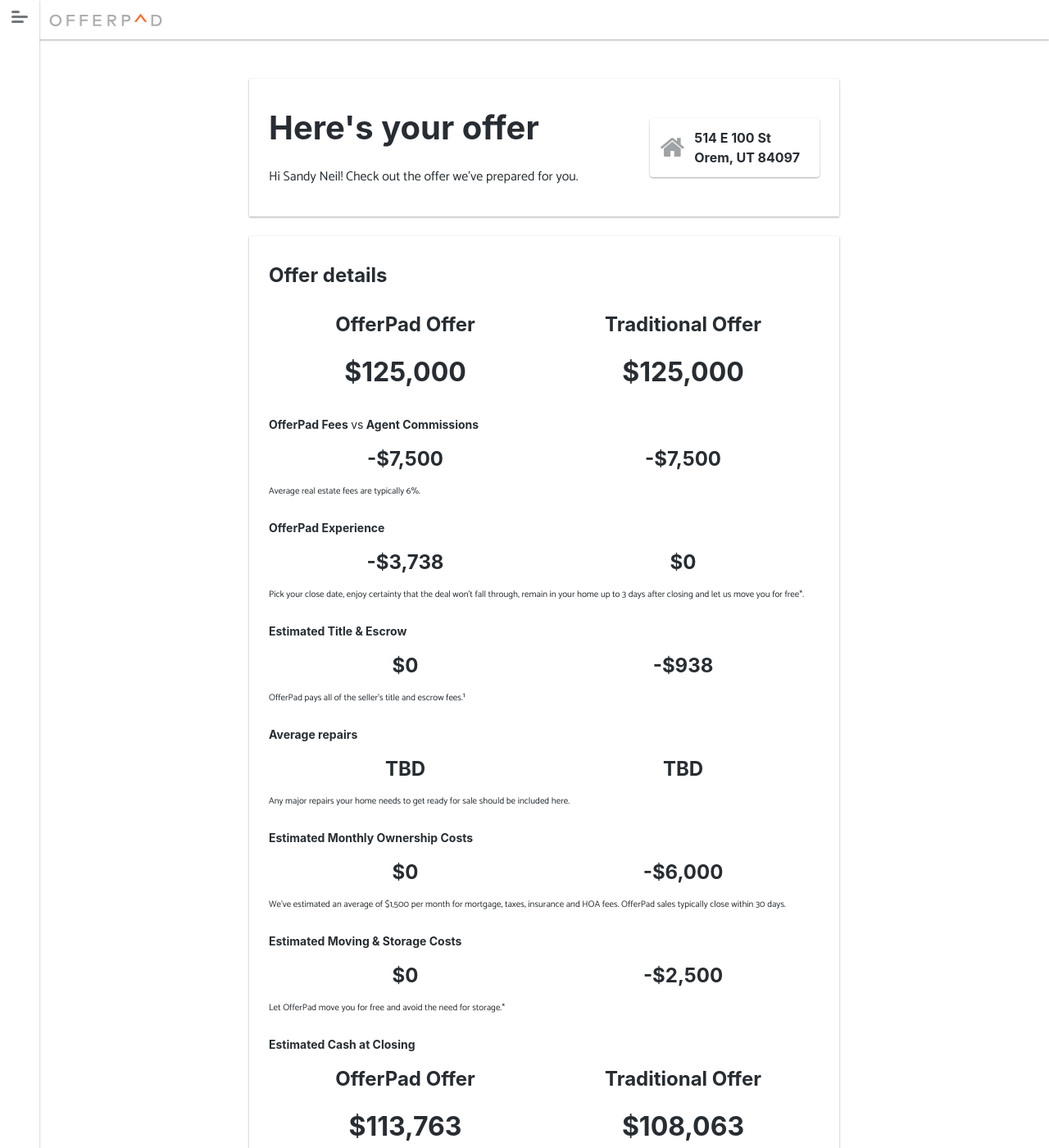
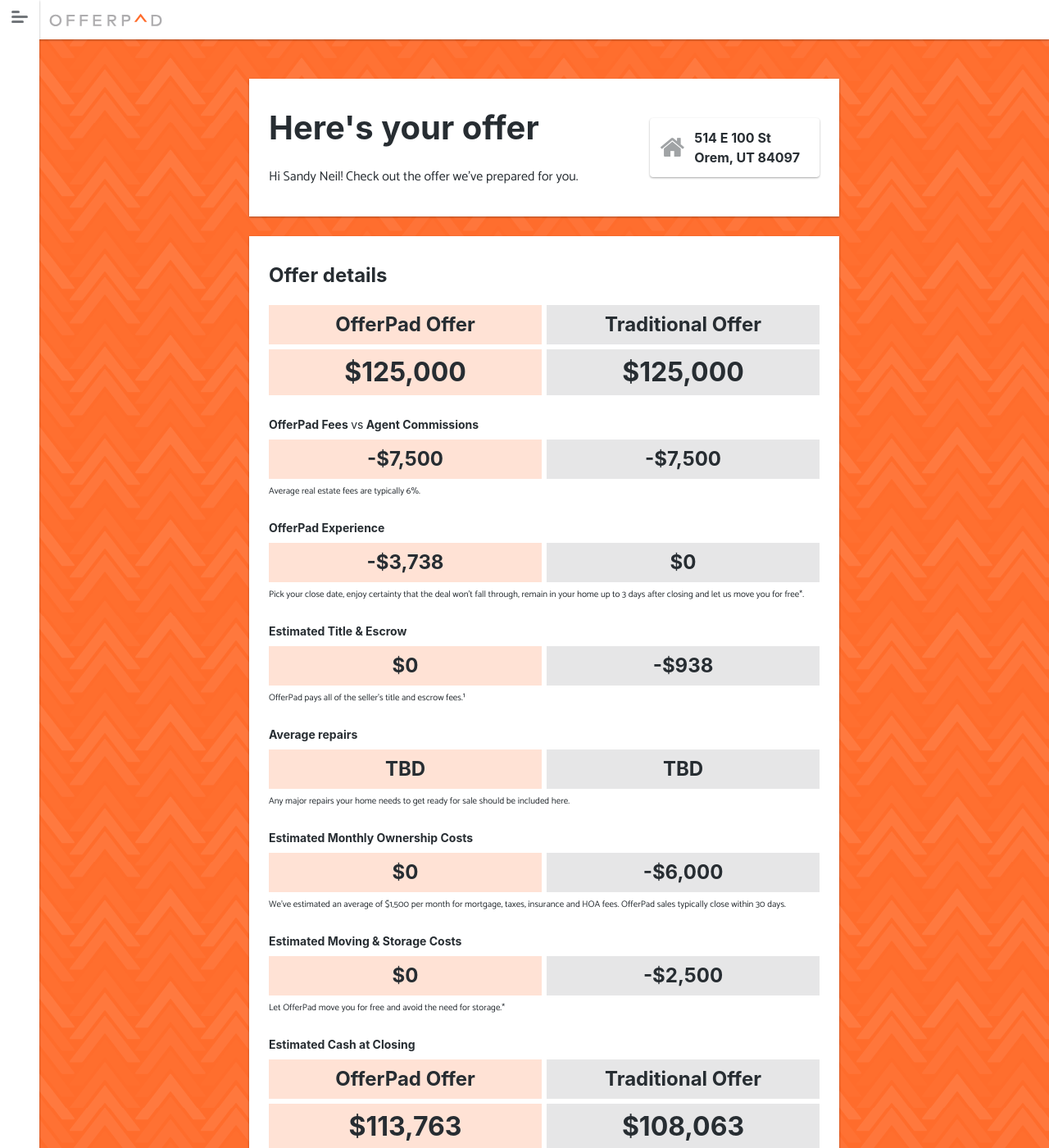
Before and after one commit to Offerpad/floorplan, a Jekyll site: the page built from _examples/offer.html, in a window 1280 px wide and 1400 px high. Shown: the whole window at 82% size. Built offline with Jekyll 4.4.1, drawn with Linux system fonts in a browser that asks for light colours; nearby versions of some CDN libraries; some web fonts are replaced.

Commit message:
offer page updates

```diff
--- a/_examples/offer.html
+++ b/_examples/offer.html
@@ -5,7 +5,7 @@ description: Example of OfferPad offer page.
 
 <div class="page">
     {% include example-header.html %}
-    <main class="page__main bg-grey-light">
+    <main class="page__main bg-orange-500 offer-page">
         <div media-tablet="spacer-m" media-desktop="!spacer-m spacer-l"></div>
         <section class="box bg-white px-m py-s" media-tablet="display-flex align-items-center justify-content-between">
             <div media-tablet="pr-m">
@@ -21,114 +21,114 @@ description: Example of OfferPad offer page.
         <section class="box bg-white px-m py-s offer-details">
             <h2 class="h3">Offer details</h2>
             <div class="offer-details__row mb-xs">
-                <div class="bg-orange-light offer-details__column offer-details__cell">
+                <div class="bg-orange-100 offer-details__column offer-details__cell">
                     OfferPad Offer
                 </div>
-                <div class="bg-grey-light offer-details__column offer-details__cell">
+                <div class="bg-gray-100 offer-details__column offer-details__cell">
                     Traditional Offer
                 </div>
             </div>
             <div class="offer-details__row">
-                <div class="bg-orange-light offer-details__column offer-details__cell" media-tablet="text-size-xl">
+                <div class="bg-orange-100 offer-details__column offer-details__cell" media-tablet="text-size-xl">
                     $125,000
                 </div>
-                <div class="bg-grey-light offer-details__column offer-details__cell" media-tablet="text-size-xl">
+                <div class="bg-gray-100 offer-details__column offer-details__cell" media-tablet="text-size-xl">
                     $125,000
                 </div>
             </div>
             <h3 class="h5 mb-xs">OfferPad Fees <span class="font-weight-normal">vs</span> Agent Commissions</h3>
             <div class="offer-details__row">
-                <div class="offer-details__column bg-orange-light offer-details__cell">
+                <div class="offer-details__column bg-orange-100 offer-details__cell">
                     -$7,500
                 </div>
-                <div class="offer-details__column bg-grey-light offer-details__cell">
+                <div class="offer-details__column bg-gray-100 offer-details__cell">
                     -$7,500
                 </div>
             </div>
             <p class="fine-print mt-xs">Average real estate fees are typically 6%.</p>
             <h3 class="h5 mb-xs">OfferPad Experience</h3>
             <div class="offer-details__row">
-                <div class="bg-orange-light offer-details__column offer-details__cell">
+                <div class="bg-orange-100 offer-details__column offer-details__cell">
                     -$3,738
                 </div>
-                <div class="bg-grey-light offer-details__column  offer-details__cell">
+                <div class="bg-gray-100 offer-details__column  offer-details__cell">
                     $0
                 </div>
             </div>
             <p class="fine-print mt-xs">Pick your close date, enjoy certainty that the deal won’t fall through, remain in your home up to 3 days after closing and let us move you for free*.</p>
             <h3 class="h5 mb-xs">Estimated Title &amp; Escrow</h3>
             <div class="offer-details__row">
-                <div class="bg-orange-light offer-details__column offer-details__cell">
+                <div class="bg-orange-100 offer-details__column offer-details__cell">
                     $0
                 </div>
-                <div class="bg-grey-light offer-details__column offer-details__cell">
+                <div class="bg-gray-100 offer-details__column offer-details__cell">
                     -$938
                 </div>
             </div>
             <p class="fine-print mt-xs">OfferPad pays all of the seller’s title and escrow fees.&sup1;</p>
             <h3 class="h5 mb-xs">Average repairs</h3>
             <div class="offer-details__row">
-                <div class="bg-orange-light offer-details__column offer-details__cell">
+                <div class="bg-orange-100 offer-details__column offer-details__cell">
                     TBD
                 </div>
-                <div class="bg-grey-light offer-details__column offer-details__cell">
+                <div class="bg-gray-100 offer-details__column offer-details__cell">
                     TBD
                 </div>
             </div>
             <p class="fine-print mt-xs">Any major repairs your home needs to get ready for sale should be included here.</p>
             <h3 class="h5 mb-xs">Estimated Monthly Ownership Costs</h3>
             <div class="offer-details__row">
-                <div class="bg-orange-light offer-details__column offer-details__cell">
+                <div class="bg-orange-100 offer-details__column offer-details__cell">
                     $0
                 </div>
-                <div class="bg-grey-light offer-details__column offer-details__cell">
+                <div class="bg-gray-100 offer-details__column offer-details__cell">
                     -$6,000
                 </div>
             </div>
             <p class="fine-print mt-xs">We’ve estimated an average of $1,500 per month for mortgage, taxes, insurance and HOA fees. OfferPad sales typically close within 30 days.</p>
             <h3 class="h5 mb-xs">Estimated Moving &amp; Storage Costs</h3>
             <div class="offer-details__row">
-                <div class="bg-orange-light offer-details__column offer-details__cell">
+                <div class="bg-orange-100 offer-details__column offer-details__cell">
                     $0
                 </div>
-                <div class="bg-grey-light offer-details__column offer-details__cell">
+                <div class="bg-gray-100 offer-details__column offer-details__cell">
                     -$2,500
                 </div>
             </div>
             <p class="fine-print mt-xs">Let OfferPad move you for free and avoid the need for storage.*</p>
             <h3 class="h5 mb-xs">Estimated Cash at Closing</h3>
             <div class="offer-details__row mb-xs">
-                <div class="bg-orange-light offer-details__column offer-details__cell">
+                <div class="bg-orange-100 offer-details__column offer-details__cell">
                     OfferPad Offer
                 </div>
-                <div class="bg-grey-light offer-details__column offer-details__cell">
+                <div class="bg-gray-100 offer-details__column offer-details__cell">
                     Traditional Offer
                 </div>
             </div>
             <div class="offer-details__row">
-                <div class="bg-orange-light offer-details__column offer-details__cell" media-tablet="text-size-xl">
+                <div class="bg-orange-100 offer-details__column offer-details__cell" media-tablet="text-size-xl">
                     $113,763
                 </div>
-                <div class="bg-grey-light offer-details__column offer-details__cell" media-tablet="text-size-xl">
+                <div class="bg-gray-100 offer-details__column offer-details__cell" media-tablet="text-size-xl">
                     $108,063
                 </div>
             </div>
             <h3 class="h5 mb-xs">Average days to find a buyer</h3>
             <div class="offer-details__row">
-                <div class="bg-orange-light offer-details__column offer-details__cell">
+                <div class="bg-orange-100 offer-details__column offer-details__cell">
                     0
                 </div>
-                <div class="bg-grey-light offer-details__column offer-details__cell">
+                <div class="bg-gray-100 offer-details__column offer-details__cell">
                     90
                 </div>
             </div>
             <p class="fine-print mt-xs">It takes an average of 90 days to find a buyer&mdash;as reported by realtor.com&sup2;</p>
             <h3 class="h5 mb-xs">Average days to close</h3>
             <div class="offer-details__row">
-                <div class="bg-orange-light offer-details__column offer-details__cell">
+                <div class="bg-orange-100 offer-details__column offer-details__cell">
                     You pick!
                 </div>
-                <div class="bg-grey-light offer-details__column offer-details__cell">
+                <div class="bg-gray-100 offer-details__column offer-details__cell">
                     50
                 </div>
             </div>
--- a/_scss/style-guide/_example-pages.scss
+++ b/_scss/style-guide/_example-pages.scss
@@ -34,6 +34,11 @@
     }
 }
 
+.offer-page {
+    background-image: url('../static/images/examples/op-tile-bg.svg');
+    background-size: 10em auto;
+}
+
 .offer-details {
     &__row {
         display: flex;
```
Also changed, not shown: static/images/examples/op-tile-bg.svg (added).
